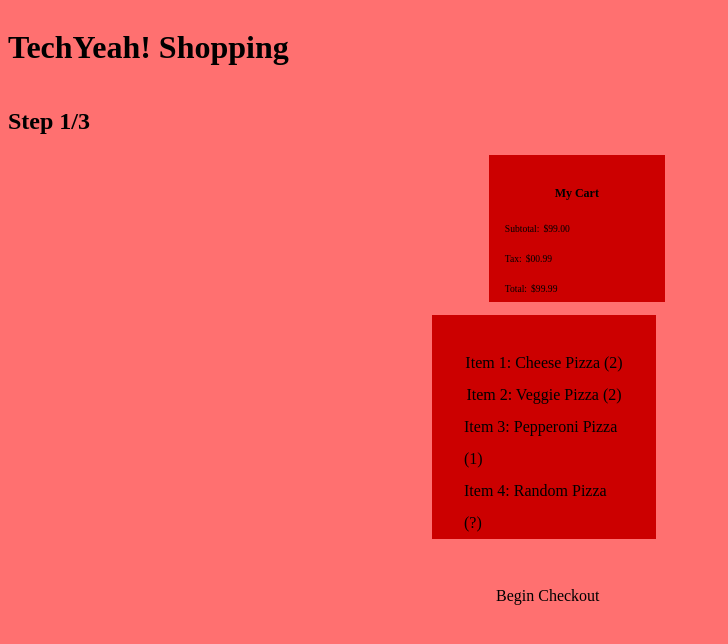
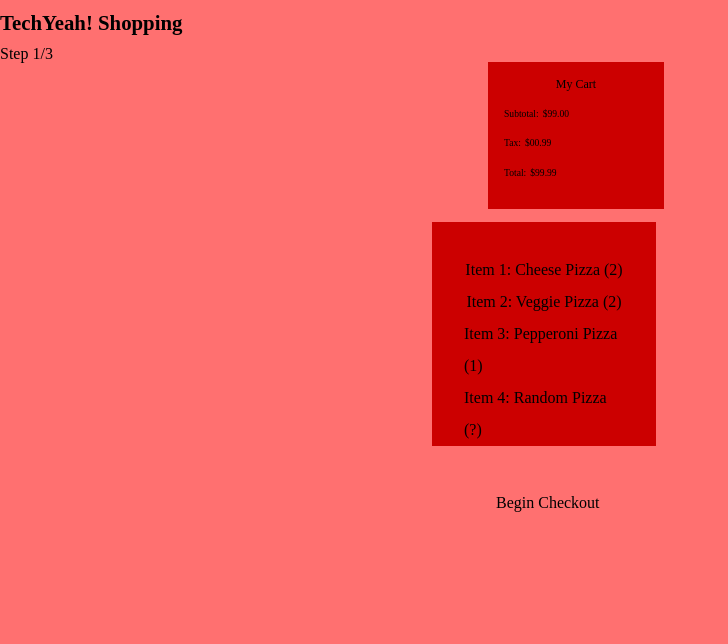
Before and after one commit to AlirpJ/ITMD362-project1, a website: page index.html in a window 1280 px wide. Shown: the whole page, without its empty margins (0-728 px from the left). Drawn offline with Linux system fonts and the light colour scheme.

Commit message:
Add CSS styles reset

```diff
--- a/assets/css/screen.css
+++ b/assets/css/screen.css
@@ -1,18 +1,28 @@
+
+
+/* http://meyerweb.com/eric/tools/css/reset/
+   v2.0 | 20110126
+   License: none (public domain)
+*/
+/* stylelint-disable*/
+a,abbr,acronym,address,applet,article,aside,audio,b,big,blockquote,body,canvas,caption,center,cite,code,dd,del,details,dfn,div,dl,dt,em,embed,fieldset,figcaption,figure,footer,form,h1,h2,h3,h4,h5,h6,header,hgroup,html,i,iframe,img,ins,kbd,label,legend,li,mark,menu,nav,object,ol,output,p,pre,q,ruby,s,samp,section,small,span,strike,strong,sub,summary,sup,table,tbody,td,tfoot,th,thead,time,tr,tt,u,ul,var,video{margin:0;padding:0;border:0;font:inherit;vertical-align:baseline}article,aside,details,figcaption,figure,footer,header,hgroup,main,menu,nav,section{display:block}html{line-height:1}body{line-height:inherit}ol,ul{list-style:none}blockquote,q{quotes:none}blockquote:after,blockquote:before,q:after,q:before{content:'';content:none}table{border-collapse:collapse;border-spacing:0}
+/* stylelint-enable */
+
+/* Begin site styles below */
+
 body {
   background-color: #ff7070;
 }
 h1 {
+  font-size: 1.3em;
+  font-weight: bold;
   display: inline-block;
+  border-radius: 1em;
+  line-height: 2.2em;
 }
 p {
    font-size: 0.60em;
 }
-
-/*
-You need:
-display: flex;
-flex: 1 1 auto;
-*/
 
 a,b {
   font-family: inherit;
```
